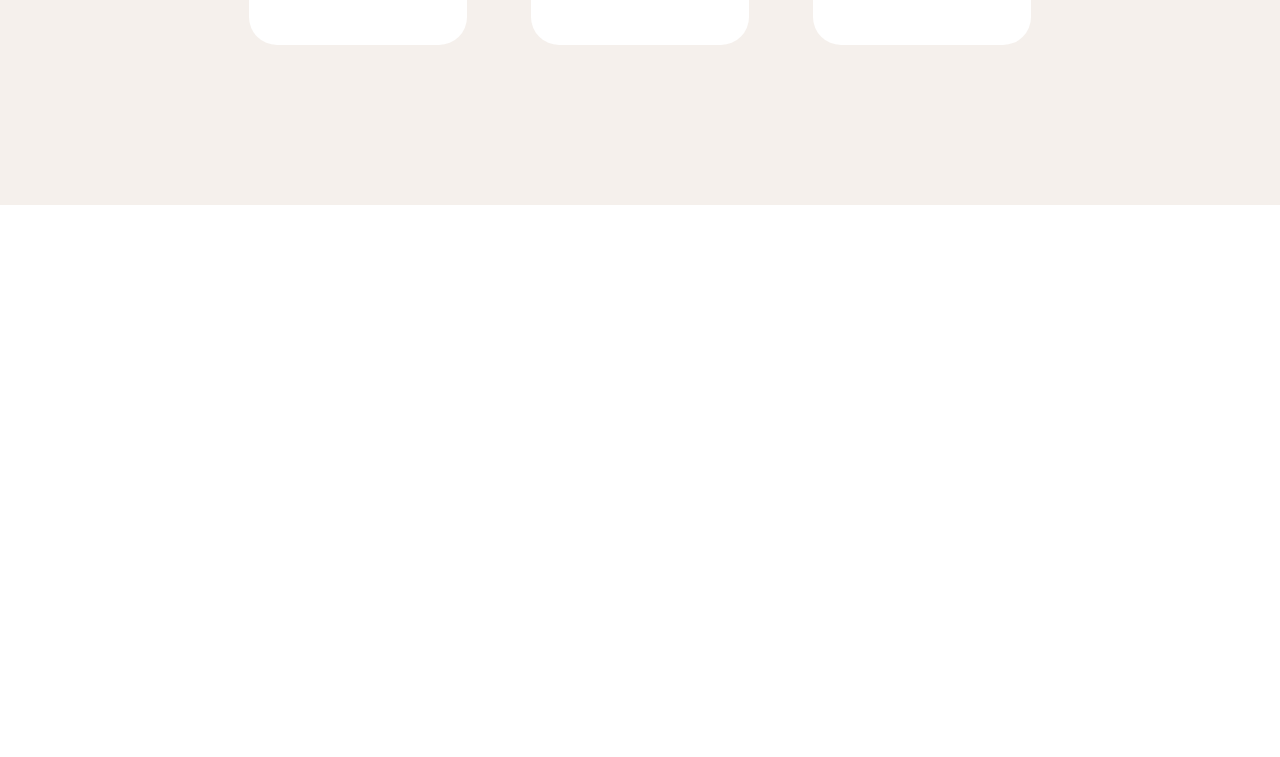
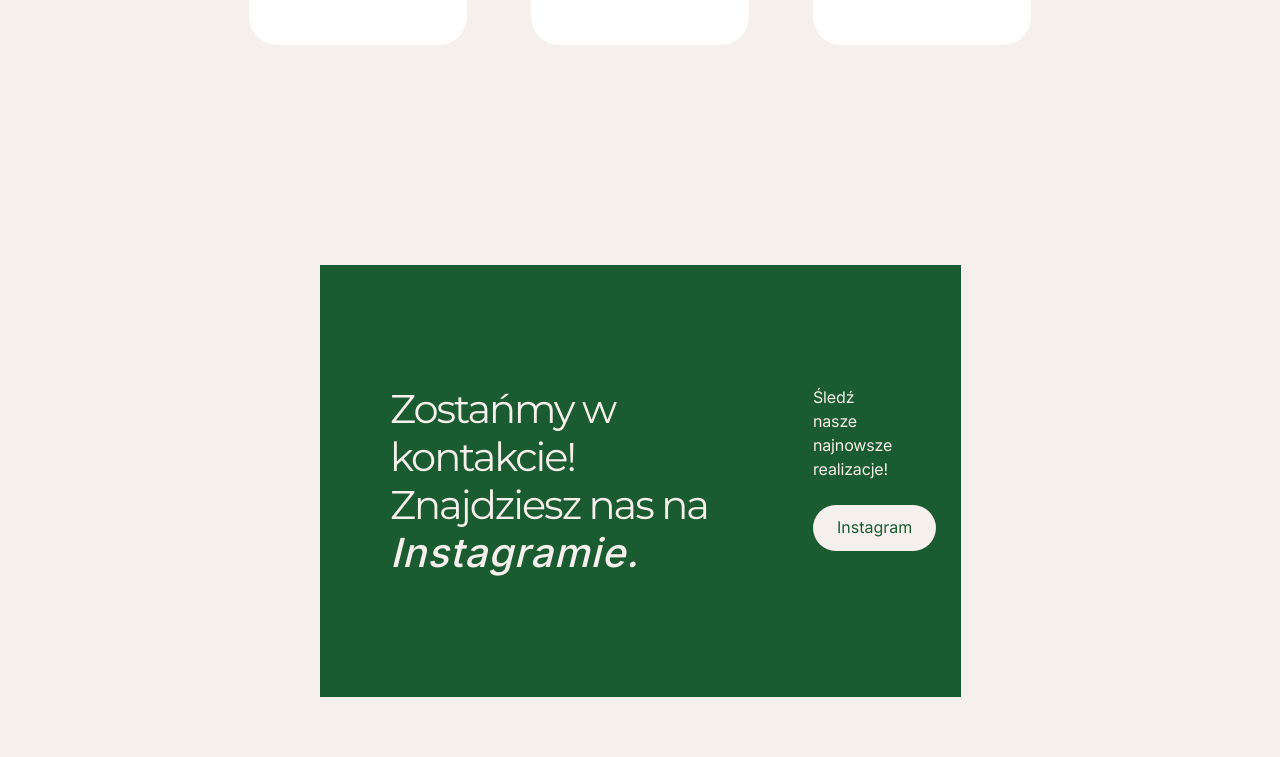
Before and after one commit to KlaudiaRutkowska/adrespect_recruitment, a website: page public/index.html in a window 1280 px wide. Shown: the part 958-1715 px from the top of the page. Before the commit the page ends 1163 px from the top, so only its background shows below. Drawn offline with nearby package versions, Linux system fonts and the light colour scheme; files that its build step writes are made by us from their sources.

Commit message:
Added instagram section

```diff
--- a/public/index.html
+++ b/public/index.html
@@ -169,8 +169,21 @@
                         </button>
                     </div>
 
+                </div>
+            </div>
+        </section>
 
+        <section id="instagram" class="bg-bright py-15">
+            <div class="container grid grid-cols-12 gap-x-[64px]">
+                <div class="grid grid-cols-10 col-span-10 col-start-2 bg-green py-30 gap-x-[64px]">
+                    <h2 class="text-2.5 self-end leading-[1.2] tracking-tighter text-bright font-regular font-montserrat col-span-6 col-start-2">
+                        Zostańmy w kontakcie!<br>Znajdziesz nas na <span class="italic font-medium tracking-wide font-inter">Instagramie.</span>
+                    </h2>
 
+                    <div class="flex flex-col items-start col-span-2 gap-6">
+                        <p class="text-bright -tracking-[.01em]">Śledź nasze najnowsze realizacje!</p>
+                        <button class="bg-bright text-green rounded-full px-6 pt-2.5 pb-3">Instagram</button>
+                    </div>
                 </div>
             </div>
         </section>
--- a/tailwind.config.js
+++ b/tailwind.config.js
@@ -33,6 +33,8 @@
                 '1.4': '22px',
                 '4.5': '72px',
                 '5.5': '89px',
+                '15': '60px',
+                '27': '110px',
                 '30': '120px'
             },
             borderRadius: {
@@ -40,7 +42,8 @@
                 button: '200px'
             },
             fontSize: {
-                '1.75': '28px'
+                '1.75': '28px',
+                '2.5': '40px'
             }
         }
 
```
